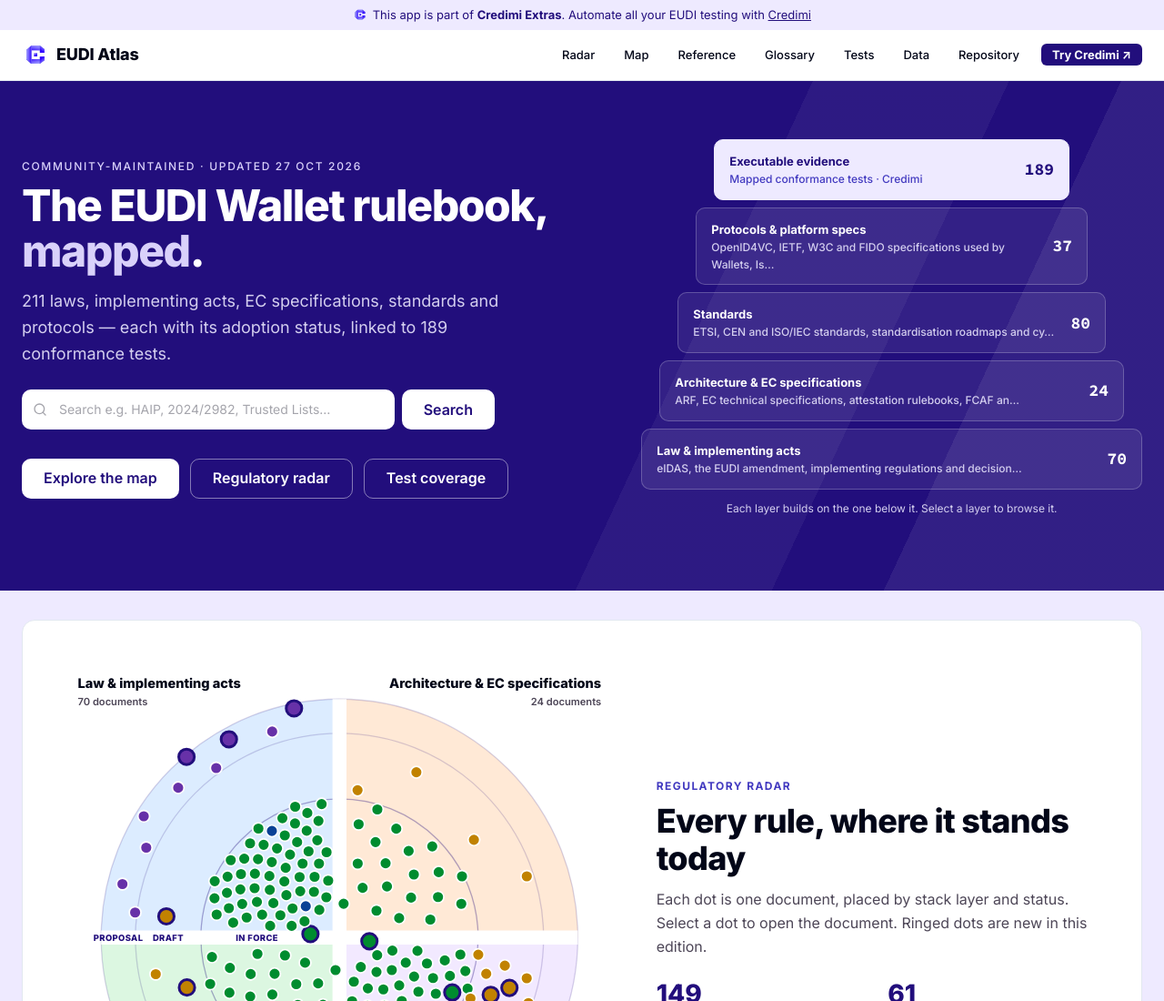
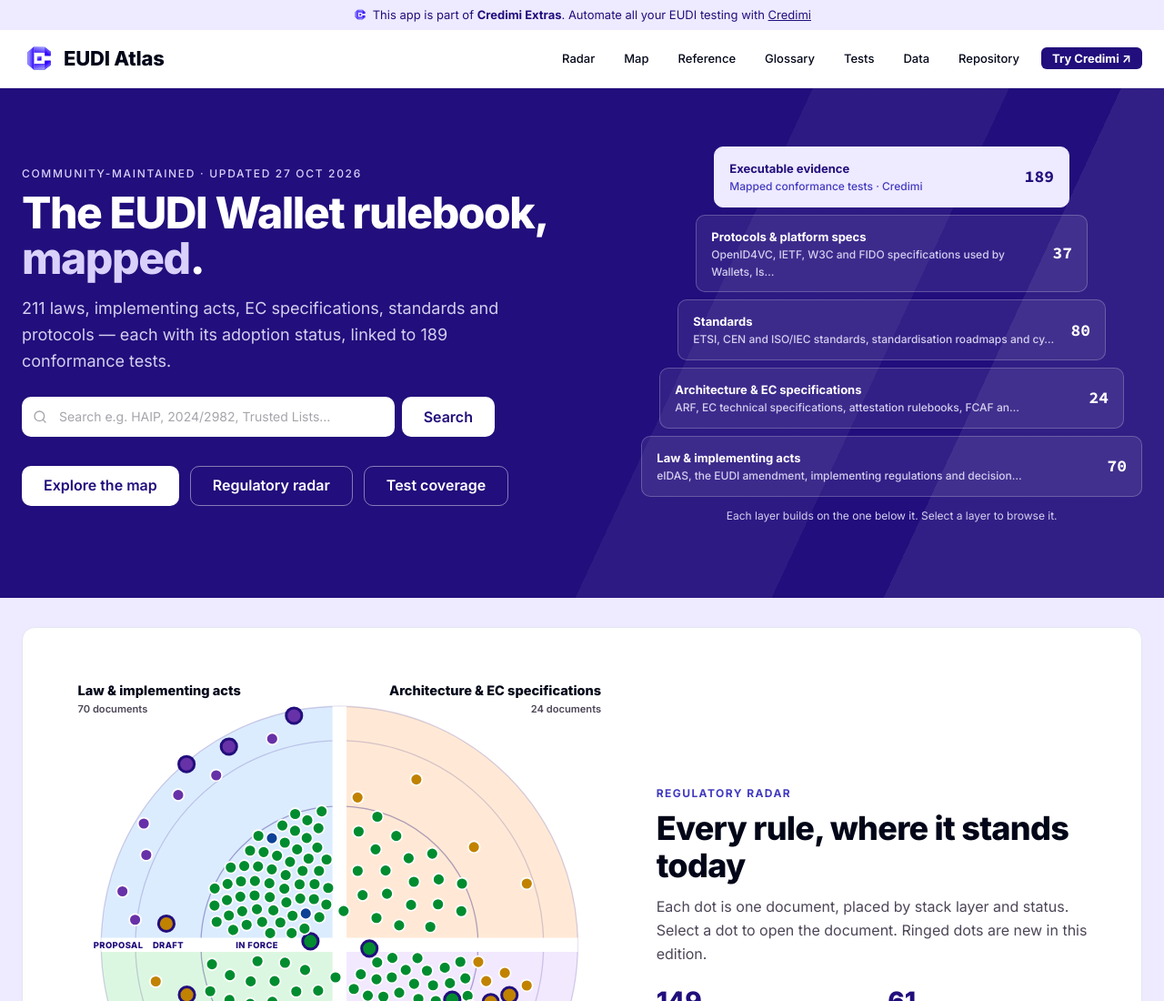
Before and after one commit to ForkbombEu/eudi-conformance-atlas, an Eleventy site: page src/index.njk in a window 1280 px wide. Shown: the top 1100 px of the page at 91% size. Built offline with nearby package versions, Linux system fonts and the light colour scheme; Eleventy itself is replaced by a stand-in of ours; files that its build step writes are made by us from their sources.

Commit message:
fix(atlas): enlarge the header brand lockup further
reason:
The logo and "EUDI Atlas" wordmark still read too small; raise the topbar and
bump the mark to 38px and the name to 22px.

prompt:
make the header logo and product name bigger.

```diff
--- a/src/css/app.css
+++ b/src/css/app.css
@@ -7,6 +7,7 @@
 */
 :root {
   --max-width: 90rem;
+  --topbar-height: 64px;
 }
 
 /*
@@ -31,7 +32,7 @@
   /* Generic `a` styling in style.css underlines the lockup like body copy. */
   text-decoration: none;
   /* style.css pins the lockup at 22px; the mark + name read too small there. */
-  height: 30px;
+  height: 38px;
 }
 
 /* --fg is the design system's foreground token; --text is not defined anywhere,
@@ -39,7 +40,7 @@
    colour from the enclosing anchor instead. */
 .atlas-product-name {
   color: var(--fg);
-  font-size: var(--fs-lg);
+  font-size: var(--fs-xl);
   font-weight: 800;
   letter-spacing: -0.01em;
   line-height: 1;
```
